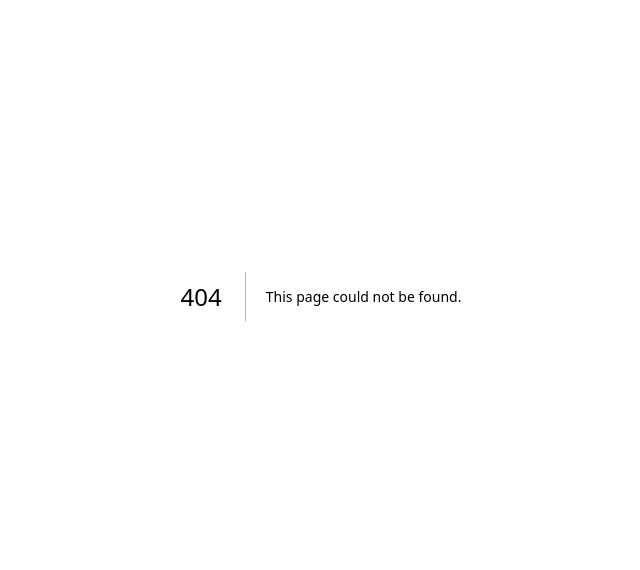
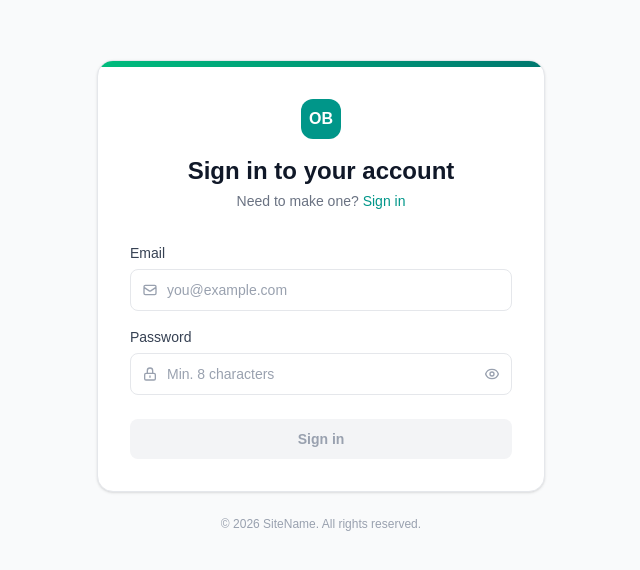
Before and after one commit to sheicksen/open-book, a Next.js app in the folder openbook/: page /login in a window 1280 px wide. Before the commit this address had no page. Shown: the part 104-674 px from the top of the page, without its empty margins (319-959 px from the left). Built offline with nearby package versions, Linux system fonts and the light colour scheme.

Commit message:
finished front end of login page with mock database

```diff
--- /dev/null
+++ b/openbook/app/login/page.tsx
@@ -0,0 +1,183 @@
+"use client";
+
+import { useState } from "react";
+import Link from "next/link";
+
+const USERS = [
+  {
+    name: "John",
+    email: "johndoe@anemail.com",
+    password: "12345678"
+  }
+]
+
+/**
+ * queryUser
+ * Finds if a matching user exists in the database
+ * Returns the name of the user or incorrect password
+ *
+ * TOO BE REPLACED WITH PROPER DATABASE QUERY
+ */
+function queryUser({email, password}):string{
+  const found_users = USERS.filter((user)=>(user.email == email && user.password == password));
+  if (found_users.length > 0){
+    return found_users[0].name;
+  }
+  return "PASS_ERR";
+}
+
+export default function SignupPage() {
+  const [form, setForm] = useState({email: "", password: ""});
+  const [name, setName] = useState("");
+  const [formError, setFormError] = useState(false);
+  const [showPass, setShowPass] = useState(false);
+  const [submitted, setSubmitted] = useState(false);
+
+  const update = (e) => setForm((f) => ({ ...f, [e.target.name]: e.target.value }));
+
+  const valid =
+    form.password.length >= 8 &&
+    form.email.includes("@");
+
+  const handleSubmit = (e) => {
+    e.preventDefault();
+    if (valid){
+      const status = queryUser(form)
+      if ( status != "PASS_ERR"){
+        setName(status);
+        setSubmitted(true);
+      } else {
+        setFormError(true)
+      }
+    }
+  };
+
+  if (submitted) {
+    return (
+      <div className="min-h-screen bg-gray-50 flex items-center justify-center px-4">
+        <div className="bg-white rounded-2xl border border-gray-200 shadow-sm p-10 max-w-sm w-full text-center">
+          <div className="w-14 h-14 rounded-full bg-emerald-100 flex items-center justify-center mx-auto mb-4">
+            <svg className="w-7 h-7 text-teal-600" fill="none" stroke="currentColor" viewBox="0 0 24 24">
+              <path strokeLinecap="round" strokeLinejoin="round" strokeWidth={2} d="M5 13l4 4L19 7" />
+            </svg>
+          </div>
+          <h2 className="text-xl font-bold text-gray-900 mb-1">You&apos;re in!</h2>
+          <p className="text-sm text-gray-500 mb-6">Welcome back, <span className="font-semibold text-gray-700">{name}</span>.</p>
+          <Link href="/dashboard" className="block w-full bg-teal-600 hover:bg-teal-700 text-white text-sm font-medium py-2.5 rounded-lg text-center transition-colors">
+            Go to Dashboard →
+          </Link>
+        </div>
+      </div>
+    );
+  }
+
+  return (
+    <div className="min-h-screen bg-gray-50 flex items-center justify-center px-4 py-12">
+      <div className="w-full max-w-md">
+
+        {/* Card */}
+        <div className="bg-white rounded-2xl border border-gray-200 shadow-sm overflow-hidden">
+
+          {/* Top accent bar */}
+          <div className="h-1.5 w-full bg-gradient-to-r from-emerald-500 to-teal-700" />
+
+          <div className="p-8">
+            {/* Logo + Heading */}
+            <div className="mb-8 text-center">
+              <div className="w-10 h-10 rounded-xl bg-teal-600 flex items-center justify-center mx-auto mb-4">
+                <span className="text-white font-bold text-base">OB</span>
+              </div>
+              <h1 className="text-2xl font-bold text-gray-900">Sign in to your account</h1>
+              <p className="text-sm text-gray-500 mt-1">
+                Need to make one?{" "}
+                <Link href="/signup" className="text-teal-600 hover:text-teal-700 font-medium">Sign in</Link>
+              </p>
+            </div>
+
+            {/* Form */}
+            <div className="space-y-4">
+              {/* Email */}
+              <div>
+                <label className="block text-sm font-medium text-gray-700 mb-1.5">Email</label>
+                <div className="relative">
+                  <span className="absolute left-3 top-1/2 -translate-y-1/2 text-gray-400">
+                    <svg className="w-4 h-4" fill="none" stroke="currentColor" viewBox="0 0 24 24">
+                      <path strokeLinecap="round" strokeLinejoin="round" strokeWidth={2} d="M3 8l7.89 5.26a2 2 0 002.22 0L21 8M5 19h14a2 2 0 002-2V7a2 2 0 00-2-2H5a2 2 0 00-2 2v10a2 2 0 002 2z" />
+                    </svg>
+                  </span>
+                  <input
+                    name="email"
+                    type="email"
+                    value={form.email}
+                    onChange={update}
+                    placeholder="you@example.com"
+                    className="w-full pl-9 pr-4 py-2.5 rounded-lg border border-gray-200 text-sm text-gray-900 placeholder-gray-400 focus:outline-none focus:ring-2 focus:ring-teal-500 focus:border-transparent transition"
+                  />
+                </div>
+              </div>
+
+              {/* Password */}
+              <div>
+                <label className="block text-sm font-medium text-gray-700 mb-1.5">Password</label>
+                <div className="relative">
+                  <span className="absolute left-3 top-1/2 -translate-y-1/2 text-gray-400">
+                    <svg className="w-4 h-4" fill="none" stroke="currentColor" viewBox="0 0 24 24">
+                      <path strokeLinecap="round" strokeLinejoin="round" strokeWidth={2} d="M12 15v2m-6 4h12a2 2 0 002-2v-6a2 2 0 00-2-2H6a2 2 0 00-2 2v6a2 2 0 002 2zm10-10V7a4 4 0 00-8 0v4h8z" />
+                    </svg>
+                  </span>
+                  <input
+                    name="password"
+                    type={showPass ? "text" : "password"}
+                    value={form.password}
+                    onChange={update}
+                    placeholder="Min. 8 characters"
+                    className="w-full pl-9 pr-10 py-2.5 rounded-lg border border-gray-200 text-sm text-gray-900 placeholder-gray-400 focus:outline-none focus:ring-2 focus:ring-teal-500 focus:border-transparent transition"
+                  />
+                  <button
+                    type="button"
+                    onClick={() => setShowPass(!showPass)}
+                    className="absolute right-3 top-1/2 -translate-y-1/2 text-gray-400 hover:text-gray-600"
+                  >
+                    {showPass ? (
+                      <svg className="w-4 h-4" fill="none" stroke="currentColor" viewBox="0 0 24 24">
+                        <path strokeLinecap="round" strokeLinejoin="round" strokeWidth={2} d="M13.875 18.825A10.05 10.05 0 0112 19c-4.478 0-8.268-2.943-9.543-7a9.97 9.97 0 011.563-3.029m5.858.908a3 3 0 114.243 4.243M9.878 9.878l4.242 4.242M9.88 9.88l-3.29-3.29m7.532 7.532l3.29 3.29M3 3l3.59 3.59m0 0A9.953 9.953 0 0112 5c4.478 0 8.268 2.943 9.543 7a10.025 10.025 0 01-4.132 5.411m0 0L21 21" />
+                      </svg>
+                    ) : (
+                      <svg className="w-4 h-4" fill="none" stroke="currentColor" viewBox="0 0 24 24">
+                        <path strokeLinecap="round" strokeLinejoin="round" strokeWidth={2} d="M15 12a3 3 0 11-6 0 3 3 0 016 0z" />
+                        <path strokeLinecap="round" strokeLinejoin="round" strokeWidth={2} d="M2.458 12C3.732 7.943 7.523 5 12 5c4.478 0 8.268 2.943 9.542 7-1.274 4.057-5.064 7-9.542 7-4.477 0-8.268-2.943-9.542-7z" />
+                      </svg>
+                    )}
+                  </button>
+                </div>
+
+              </div>
+
+              {/* Form Error */}
+              {formError &&
+              <span className="text-sm text-red-500 mt-1">Username or password was incorrect</span>
+              }
+              {/* Submit */}
+              <button
+                onClick={handleSubmit}
+                disabled={!valid}
+                className={`w-full py-2.5 rounded-lg text-sm font-semibold transition-all mt-2 ${
+                  valid
+                    ? "bg-teal-600 hover:bg-teal-700 text-white shadow-sm hover:shadow-md"
+                    : "bg-gray-100 text-gray-400 cursor-not-allowed"
+                }`}
+              >
+                Sign in
+              </button>
+            </div>
+          </div>
+        </div>
+
+        {/* Footer */}
+        <p className="text-center text-xs text-gray-400 mt-6">
+          © {new Date().getFullYear()} SiteName. All rights reserved.
+        </p>
+      </div>
+    </div>
+  );
+}
```
